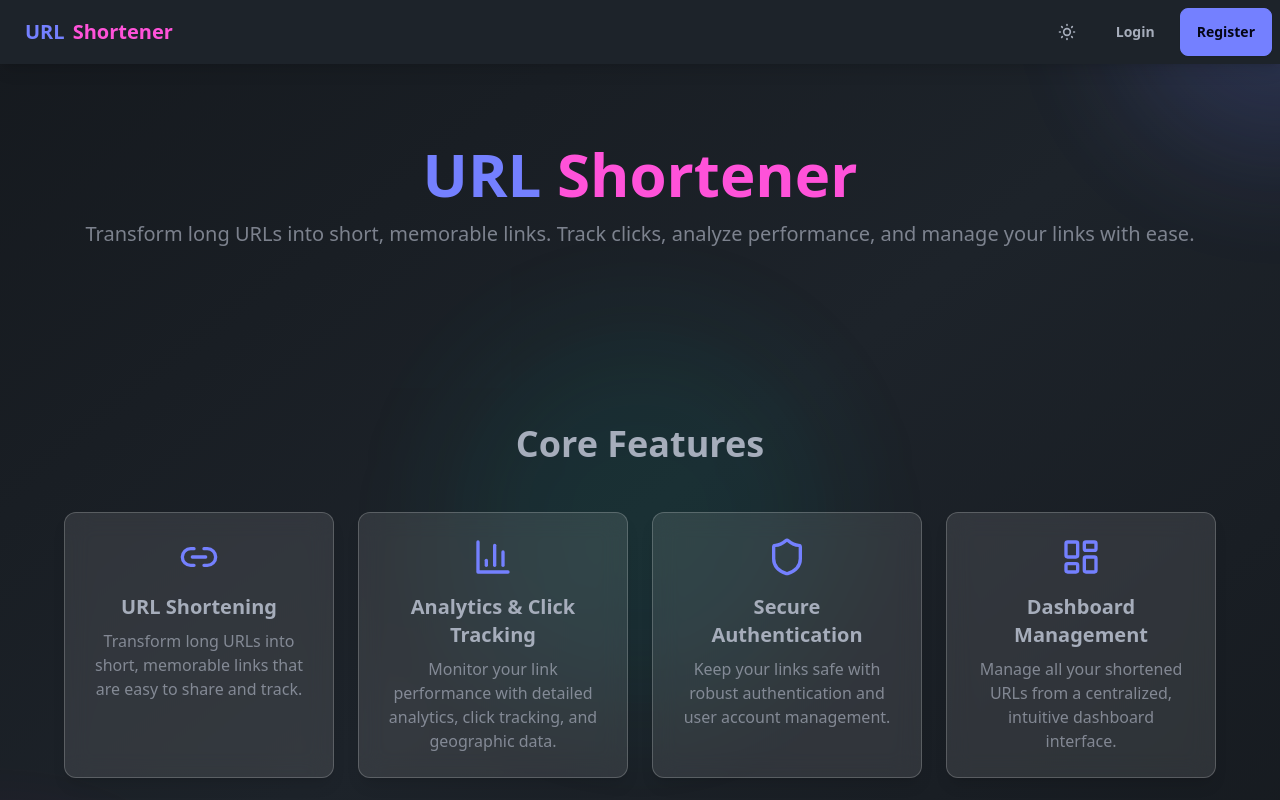
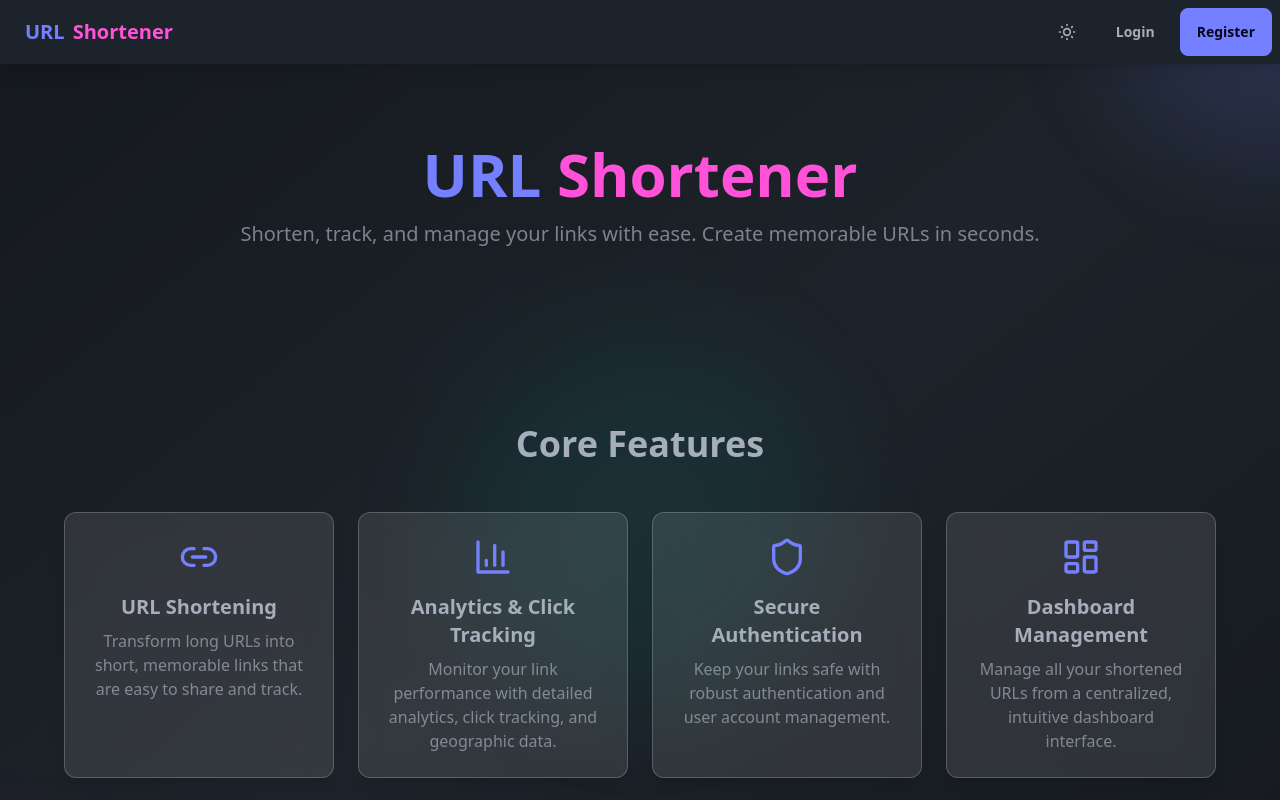
Before and after one commit to yetone/mirdb, a React (Vite) app in the folder frontend/: page / in a window 1280 px wide. Shown: the top 800 px of the page. Built offline with nearby package versions, Linux system fonts and the light colour scheme.

Commit message:
fix: resolve merge conflicts and fix hero text collision
- Resolve .gitignore merge conflict keeping both sides
- Update hero section text to avoid conflict with feature card descriptions
- Update package-lock.json for merged dependencies

```diff
--- a/frontend/src/pages/Home.tsx
+++ b/frontend/src/pages/Home.tsx
@@ -37,7 +37,7 @@ export const Home: React.FC = () => {
             <span className="text-secondary">Shortener</span>
           </h1>
           <p className="text-xl text-base-content/70 mb-8">
-            Transform long URLs into short, memorable links. Track clicks, analyze performance, and manage your links with ease.
+            Shorten, track, and manage your links with ease. Create memorable URLs in seconds.
           </p>
         </section>
 
```
Also changed, not shown: 1 other file (tests, documents, lock files or other folders).
